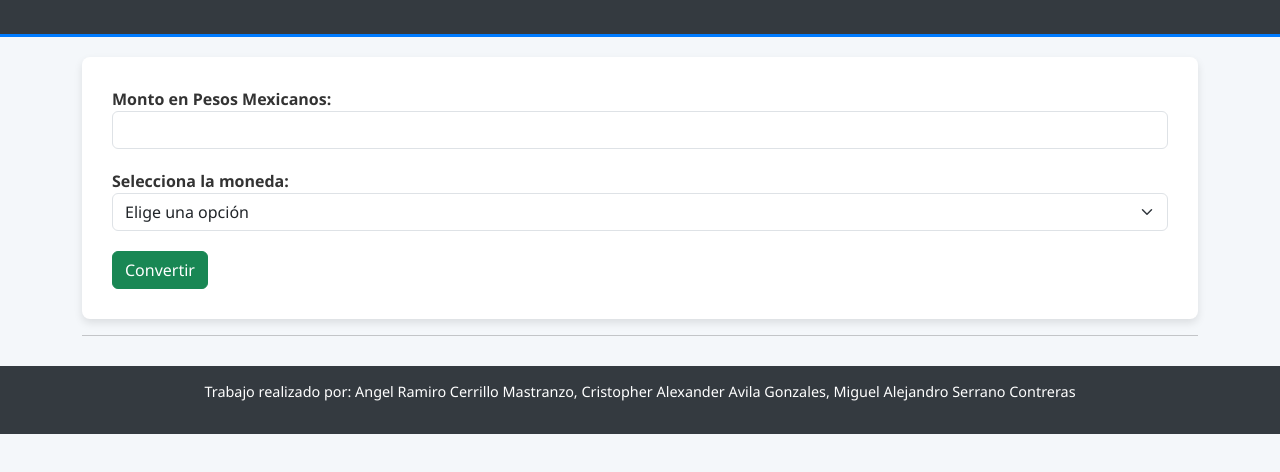
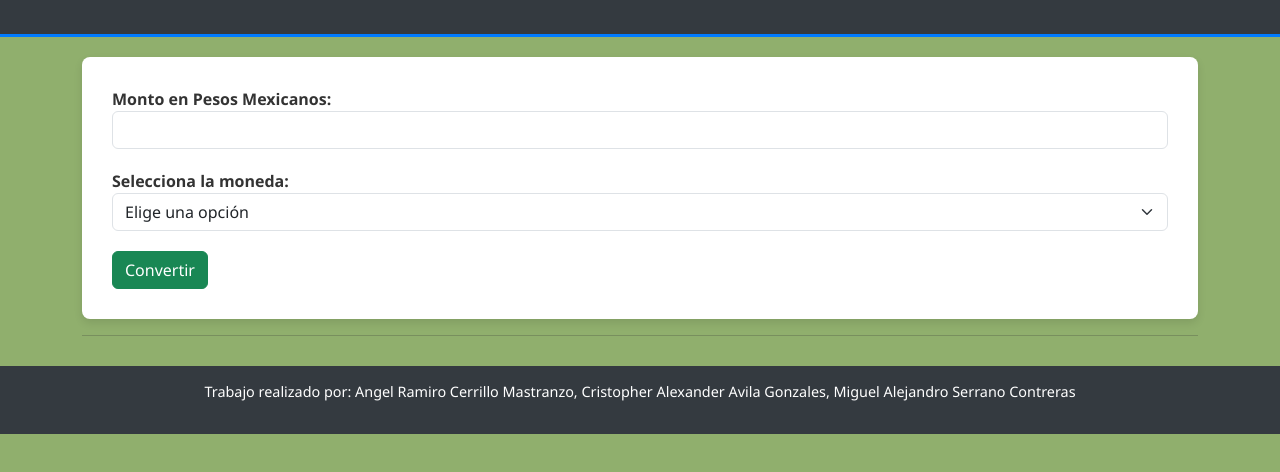
Before and after one commit to OpticAngel/ConversorDeMonedas, a plain HTML site: page index.html in a window 1280 px wide. Shown: the part 130-602 px from the top of the page. Drawn offline with nearby package versions, Linux system fonts and the light colour scheme.

Commit message:
Update css.css

```diff
--- a/assets/css.css
+++ b/assets/css.css
@@ -1,6 +1,6 @@
 body {
     font-family: 'Segoe UI', Tahoma, Geneva, Verdana, sans-serif;
-    background-color: #f4f7fa;
+    background-color: #90af6d;
     margin: 0;
     padding: 0;
     color: #333;
```
